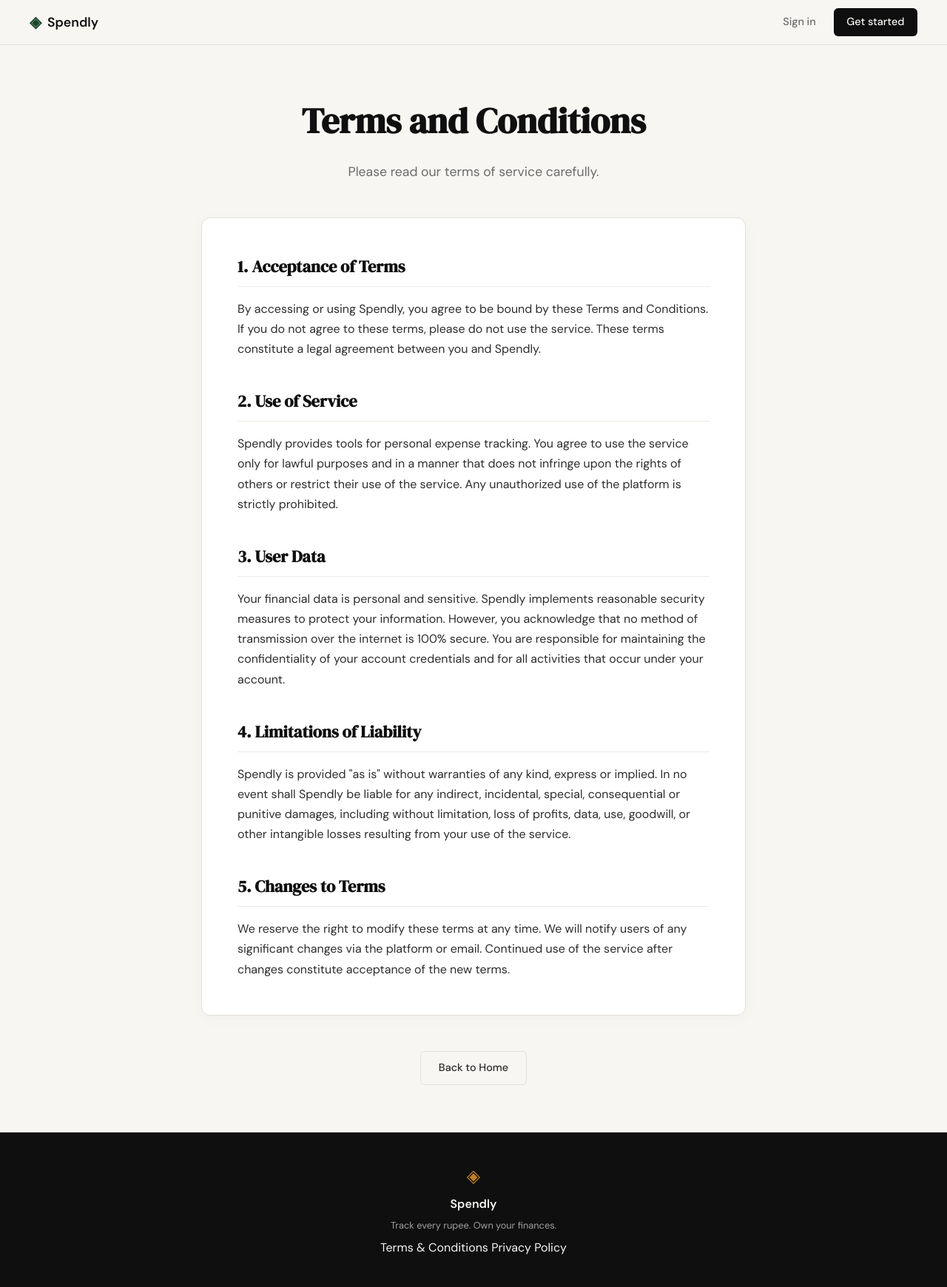
After one commit to hridoy-max/Expense_tracker, a Flask app: page /terms in a window 1280 px wide. The commit adds this page. Shown: the whole page at 74% size. Run offline with Flask 3, Linux system fonts and the light colour scheme.

Commit message:
leading: add terms and privacy page is added

```diff
--- a/app.py
+++ b/app.py
@@ -20,6 +20,12 @@ def register():
 @app.route("/login")
 def login():
     return render_template("login.html")
+
+
+@app.route("/terms")
+def terms():
+    return render_template("terms.html")
+
 
 
 # ------------------------------------------------------------------ #
--- a/templates/base.html
+++ b/templates/base.html
@@ -35,7 +35,7 @@
             <span class="footer-name">Spendly</span>
             <p class="footer-copy">Track every rupee. Own your finances.</p>
             <div class="footer-links">
-                <a href="#">Terms & Conditions</a>
+                <a href="{{ url_for('terms') }}">Terms & Conditions</a>
                 <a href="#">Privacy Policy</a>
             </div>
         </div>
--- /dev/null
+++ b/templates/terms.html
@@ -0,0 +1,96 @@
+{% extends "base.html" %}
+
+{% block title %}Terms and Conditions — Spendly{% endblock %}
+
+{% block content %}
+<style>
+    .terms-page {
+        max-width: 800px;
+        margin: 4rem auto;
+        padding: 0 2rem;
+    }
+    .terms-header {
+        text-align: center;
+        margin-bottom: 3rem;
+    }
+    .terms-title {
+        font-family: var(--font-display);
+        font-size: clamp(2rem, 4vw, 3rem);
+        color: var(--ink);
+        margin-bottom: 1rem;
+    }
+    .terms-subtitle {
+        color: var(--ink-muted);
+        font-size: 1.1rem;
+    }
+    .terms-card {
+        background: var(--paper-card);
+        border: 1px solid var(--border);
+        border-radius: var(--radius-md);
+        padding: 3rem;
+        box-shadow: 0 4px 20px rgba(0,0,0,0.03);
+    }
+    .terms-section {
+        margin-bottom: 2.5rem;
+    }
+    .terms-section:last-child {
+        margin-bottom: 0;
+    }
+    .terms-section h2 {
+        font-family: var(--font-display);
+        font-size: 1.4rem;
+        color: var(--ink);
+        margin-bottom: 1rem;
+        border-bottom: 1px solid var(--border-soft);
+        padding-bottom: 0.5rem;
+    }
+    .terms-section p {
+        color: var(--ink-soft);
+        line-height: 1.7;
+        font-size: 1rem;
+    }
+    .terms-footer {
+        display: flex;
+        justify-content: center;
+        margin-top: 3rem;
+    }
+</style>
+
+<div class="terms-page">
+    <header class="terms-header">
+        <h1 class="terms-title">Terms and Conditions</h1>
+        <p class="terms-subtitle">Please read our terms of service carefully.</p>
+    </header>
+
+    <div class="terms-card">
+        <div class="terms-section">
+            <h2>1. Acceptance of Terms</h2>
+            <p>By accessing or using Spendly, you agree to be bound by these Terms and Conditions. If you do not agree to these terms, please do not use the service. These terms constitute a legal agreement between you and Spendly.</p>
+        </div>
+
+        <div class="terms-section">
+            <h2>2. Use of Service</h2>
+            <p>Spendly provides tools for personal expense tracking. You agree to use the service only for lawful purposes and in a manner that does not infringe upon the rights of others or restrict their use of the service. Any unauthorized use of the platform is strictly prohibited.</p>
+        </div>
+
+        <div class="terms-section">
+            <h2>3. User Data</h2>
+            <p>Your financial data is personal and sensitive. Spendly implements reasonable security measures to protect your information. However, you acknowledge that no method of transmission over the internet is 100% secure. You are responsible for maintaining the confidentiality of your account credentials and for all activities that occur under your account.</p>
+        </div>
+
+        <div class="terms-section">
+            <h2>4. Limitations of Liability</h2>
+            <p>Spendly is provided "as is" without warranties of any kind, express or implied. In no event shall Spendly be liable for any indirect, incidental, special, consequential or punitive damages, including without limitation, loss of profits, data, use, goodwill, or other intangible losses resulting from your use of the service.</p>
+        </div>
+
+        <div class="terms-section">
+            <h2>5. Changes to Terms</h2>
+            <p>We reserve the right to modify these terms at any time. We will notify users of any significant changes via the platform or email. Continued use of the service after changes constitute acceptance of the new terms.</p>
+        </div>
+    </div>
+
+    <div class="terms-footer">
+        <a href="{{ url_for('landing') }}" class="btn-ghost">Back to Home</a>
+    </div>
+</div>
+{% endblock %}
```
